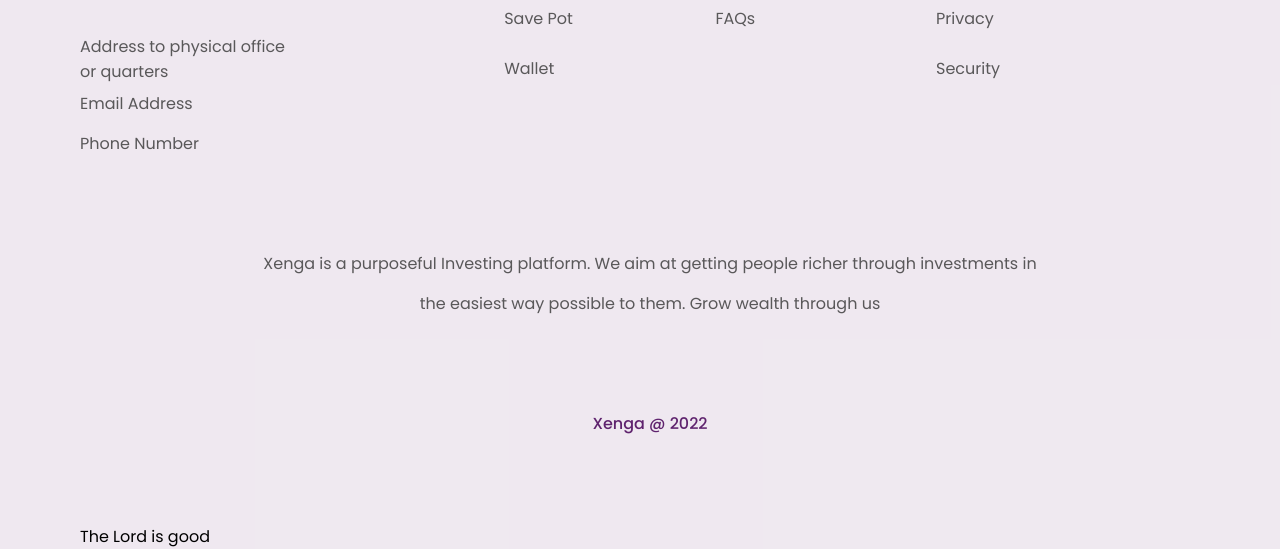
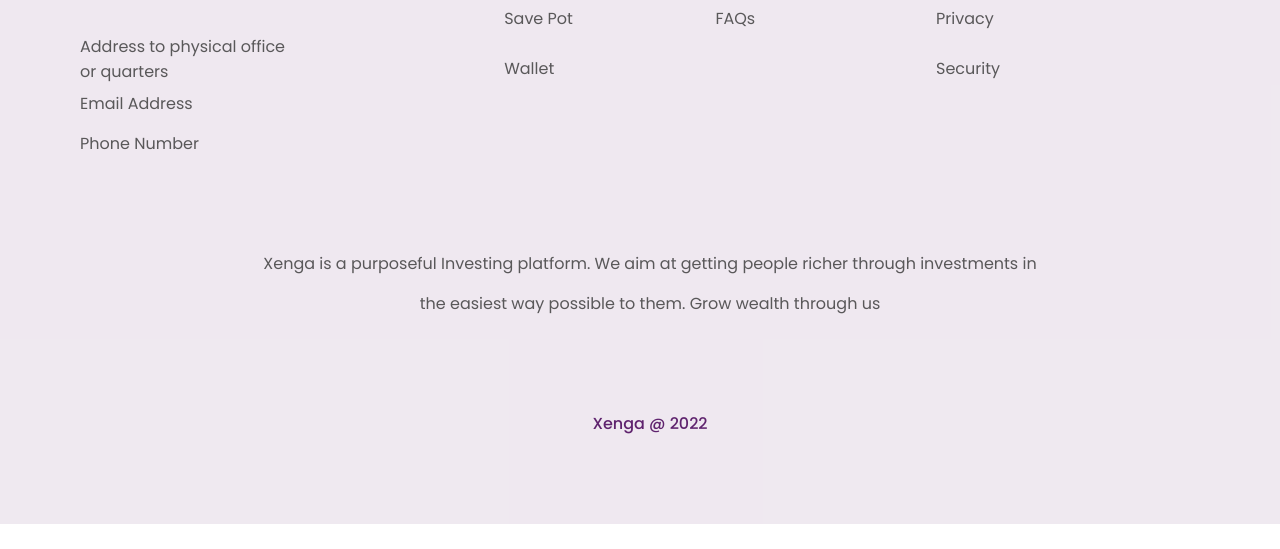
Before and after one commit to oluwabamise1/LOGO-PRACTICE, a plain HTML site: page index.html in a window 1280 px wide. Shown: the part 2964-3513 px from the top of the page. After the commit the page ends 3488 px from the top, so only its background shows below. Drawn offline with Linux system fonts and the light colour scheme.

Commit message:
original state

```diff
--- a/index.html
+++ b/index.html
@@ -125,9 +125,6 @@
             <p>Xenga is a purposeful Investing platform. We aim at getting people richer through investments in the easiest way possible to them. Grow wealth through us</p>
             <p class="copyright">Xenga @ 2022</p>
         </div>
-        <div>
-            <p>The Lord is good</p>
-        </div>
     </footer>
 </body>
 </html>
```
